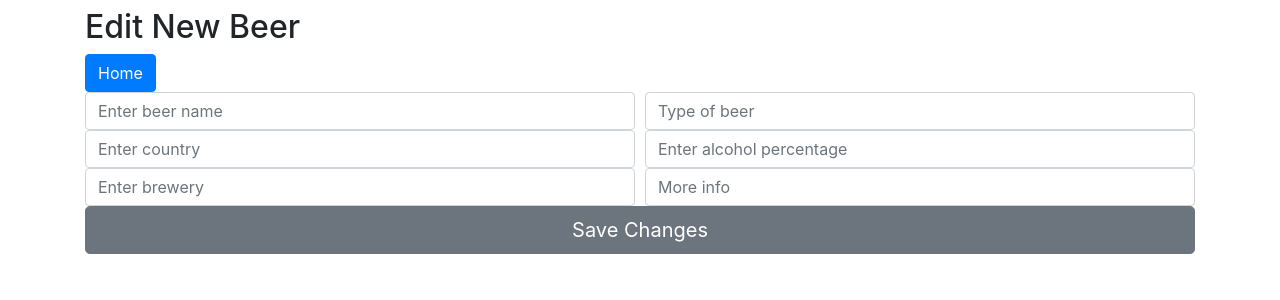
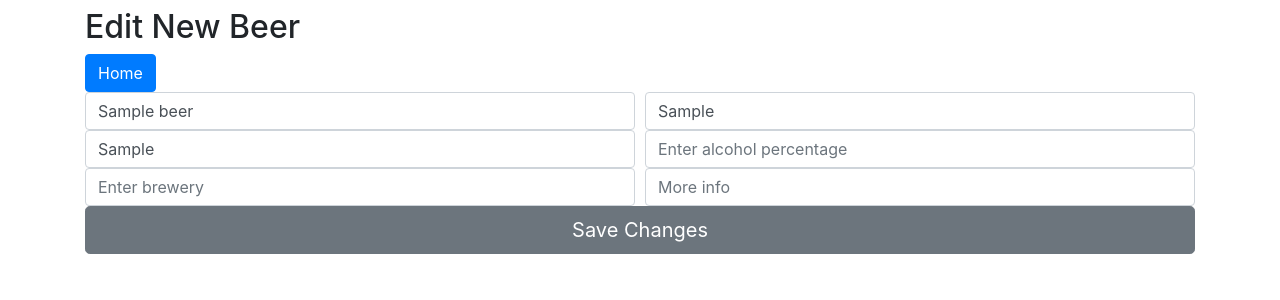
Before and after one commit to Sofievdabeele/beerbuddy, a Laravel app: page /new-beer/edit/1 in a window 1280 px wide. Shown: the part 80-380 px from the top of the page. Run offline with Laravel 10, Linux system fonts and the light colour scheme; tables that the repository leaves empty hold one stand-in row (values such as "Sample post"); style sheets or scripts are compiled from the project's sources.

Commit message:
Add edit and delete to new beers

```diff
--- a/laravel-and-beyond/app/Http/Controllers/NewBeerController.php
+++ b/laravel-and-beyond/app/Http/Controllers/NewBeerController.php
@@ -67,21 +67,21 @@ class NewBeerController extends Controller
 
     public function updateNewBeer(StoreNewBeerRequest $request, New_beer $newBeer)
     {
-        $newBeer->name = $request->input('name');
-        $newBeer->type = $request->input('type');
-        $newBeer->country = $request->input('country');
-        $newBeer->alcohol_percentage = $request->input('alcohol_percentage');
-        $newBeer->brewery = $request->input('brewery');
-        $newBeer->info = $request->input('info');
+        $newBeer->name = $request->name;
+        $newBeer->type = $request->type;
+        $newBeer->country = $request->country;
+        $newBeer->alcohol_percentage = $request->alcohol_percentage;
+        $newBeer->brewery = $request->brewery;
+        $newBeer->info = $request->info;
 
-        $newBeer->fill($request->post())->save();
-        $newBeer->update($request->all());
-        return redirect('/new-beers')->with('success','User updated successfully');
+        // $newBeer->save();
+        $newBeer->update();
+        return redirect('/new-beers');
     }
 
     public function deleteNewBeer(New_beer $newBeer)
     {
         $newBeer->delete();
-        return redirect('/new-beers')->with('success','User deleted successfully');
+        return redirect('/new-beers');
     }
 }
--- a/laravel-and-beyond/resources/views/components/new-beer-preview-card.blade.php
+++ b/laravel-and-beyond/resources/views/components/new-beer-preview-card.blade.php
@@ -14,7 +14,7 @@
 
         <a href="/new-beers/{{$newBeer->id}}" class="btn btn-outline-dark btn-block shadow">Info</a>
         {{-- <a href="{{route('edit-new-beer')}}" class="btn btn-outline-dark btn-block shadow">Edit</a> --}}
-        <a href="{{route('delete-new-beer')}}" class="btn btn-outline-dark btn-block shadow">Delete</a>
+        <a href="/new-beer/delete/{{$newBeer->id}}" class="btn btn-outline-dark btn-block shadow">Delete</a>
       </div>
     </div>
 
--- a/laravel-and-beyond/resources/views/edit-new-beer.blade.php
+++ b/laravel-and-beyond/resources/views/edit-new-beer.blade.php
@@ -12,26 +12,23 @@
                 </div>
             </div>
         </div>
-         @if(session('status'))
-        <div class="alert alert-success mb-1 mt-1">
-            {{ session('status') }}
-        </div>
+        @if(session('status'))
+          <div class="alert alert-success mb-1 mt-1">
+              {{ session('status') }}
+          </div>
         @endif
 
-        <form action="{{ route('update-new-beer') }}" method="POST">
+        <form action="/new-beer/update/{{$newBeer->id}}" method="POST">
             @csrf
-
-            <form action="{{route('store')}}" method="POST">
-                @csrf
                   <div class="form-row">
                     <div class="col">
-                      <input type="text" class="form-control" id="name" placeholder="Enter beer name" name="name" value="{{old('name')}}">
+                      <input type="text" class="form-control" id="name" placeholder="Enter beer name" name="name" value="{{$newBeer->name}}">
                         @error('name')
                           <span class="text-danger">{{$message}}</span>
                         @enderror
                     </div>
                     <div class="col">
-                      <input type="text" class="form-control" id="type" placeholder="Type of beer" name="type" value="{{old('type')}}">
+                      <input type="text" class="form-control" id="type" placeholder="Type of beer" name="type" value="{{$newBeer->type}}">
                         @error('type')
                           <span class="text-danger">{{$message}}</span>
                         @enderror
@@ -39,7 +36,7 @@
                   </div>
                   <div class="form-row">
                     <div class="col">
-                      <input type="text" class="form-control" id="country" placeholder="Enter country" name="country" value="{{old('country')}}">
+                      <input type="text" class="form-control" id="country" placeholder="Enter country" name="country" value="{{$newBeer->country}}">
                       @error('country')
                       <span class="text-danger">{{$message}}</span>
                       @enderror
--- a/laravel-and-beyond/routes/web.php
+++ b/laravel-and-beyond/routes/web.php
@@ -34,5 +34,5 @@ Route::get('/previousnewbeer/{id}', [NewBeerController::class, 'showPreviousNewB
 Route::get('/nextnewbeer/{id}', [NewBeerController::class, 'showNextNewBeer'])->name('next-new-beer');
 
 Route::get('/new-beer/edit/{newBeer:id}', [NewBeerController::class, 'editNewBeer'])->name('edit-new-beer');
-Route::post('/new-beer/update', [NewBeerController::class, 'updateNewBeer'])->name('update-new-beer');
-Route::get('/new-beer/delete', [NewBeerController::class, 'deleteNewBeer'])->name('delete-new-beer');
+Route::post('/new-beer/update/{newBeer:id}', [NewBeerController::class, 'updateNewBeer'])->name('update-new-beer');
+Route::get('/new-beer/delete/{newBeer:id}', [NewBeerController::class, 'deleteNewBeer'])->name('delete-new-beer');
```
